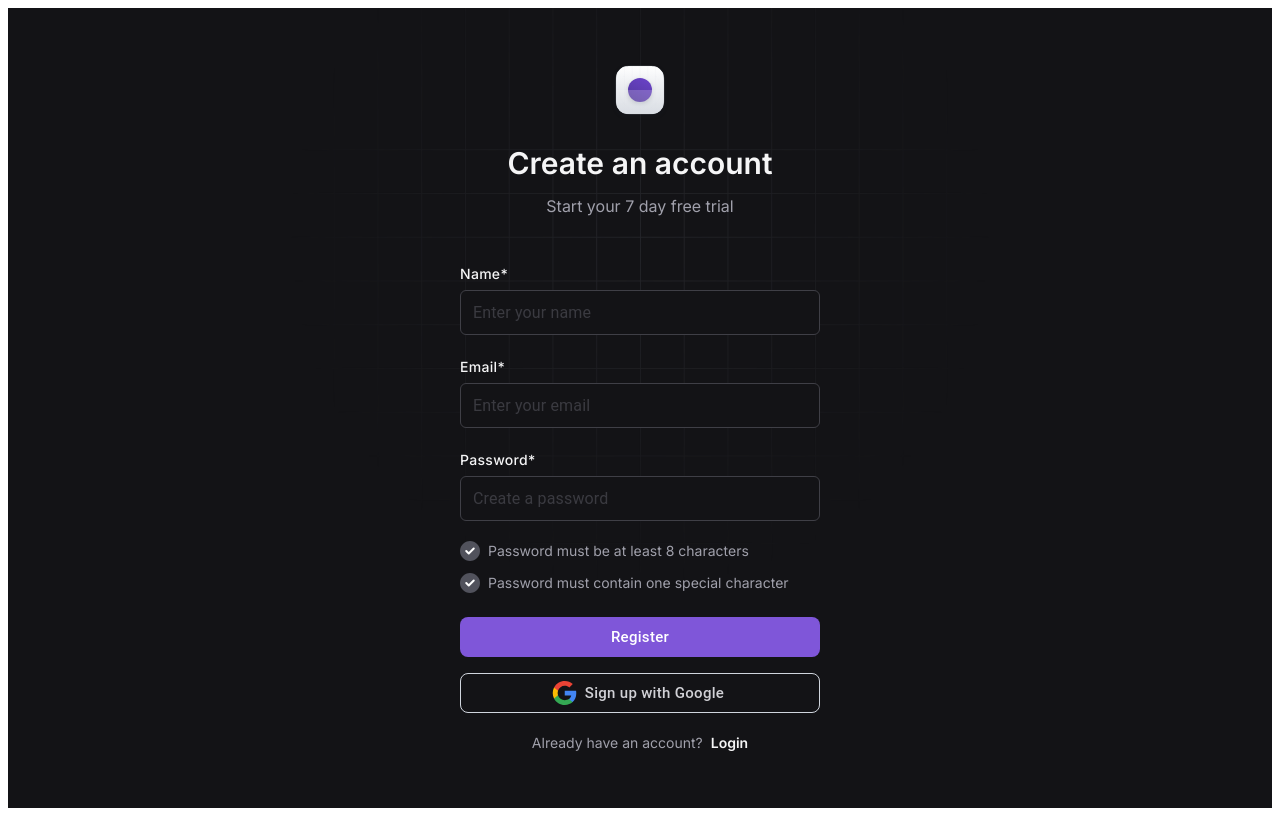
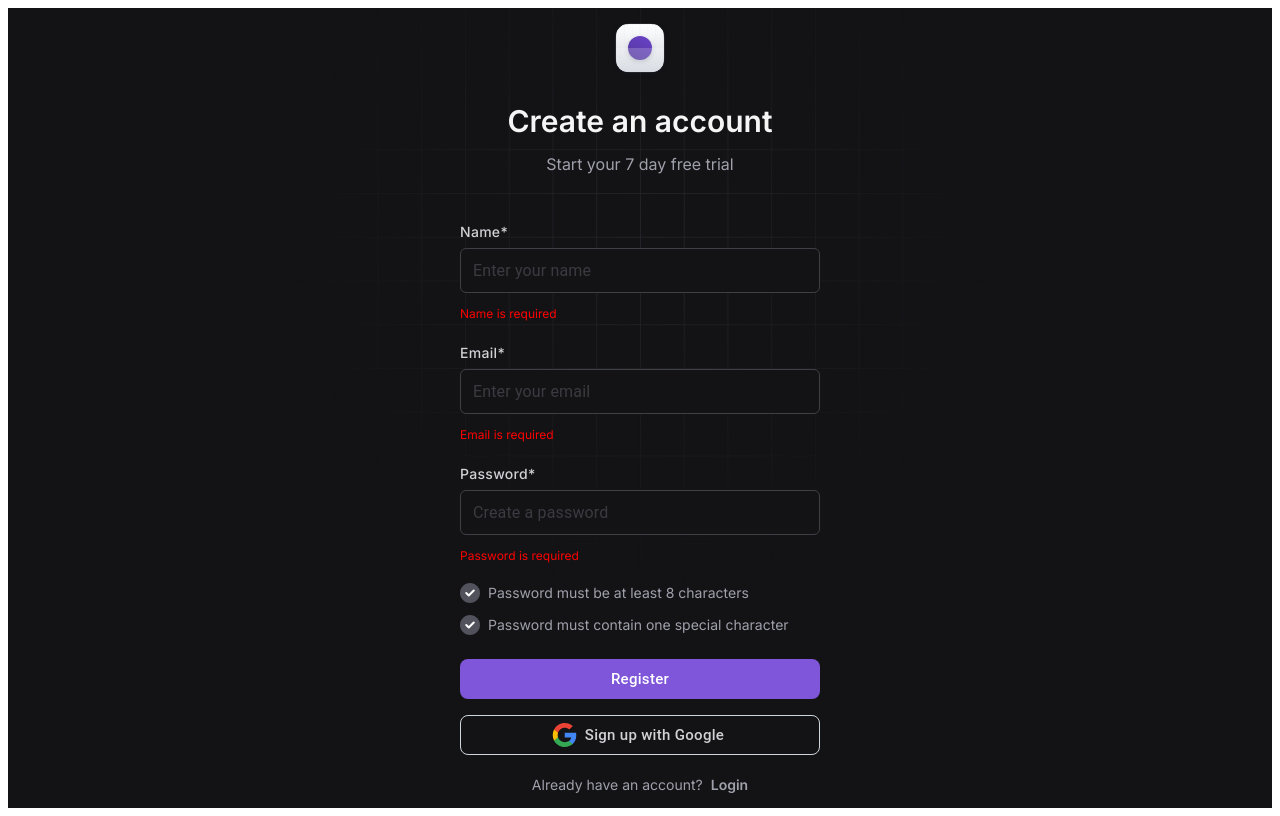
Before and after one commit to jacquesikot/HushAI, a Next.js app: page / in a window 1280 px wide. Both pictures are taken after a click on the button "Register". Built offline with nearby package versions, Linux system fonts and the light colour scheme; no server answers.

Commit message:
feat: added the register validation and fixed the label colo

```diff
--- a/src/components/AppInput.tsx
+++ b/src/components/AppInput.tsx
@@ -15,7 +15,7 @@ const Wrapper = styled.div<{ width?: number }>`
   width: ${(props) => (props.width ? `${props.width}px` : '100%')};
 `;
 const LabelText = styled.p`
-  color: ${(props) => props.theme.colors.text['text-primary-(900)'].value};
+  color: ${(props) => props.theme.colors.text['text-secondary-(700)'].value};
   font-size: 14px;
   font-style: normal;
   font-weight: 500;
@@ -28,7 +28,7 @@ const AppInput = (props: Props) => {
   const theme = useTheme();
   return (
     <Wrapper width={props.width}>
-      <LabelText>{props.label}</LabelText>
+      <LabelText>{props.label} </LabelText>
       <Input placeholder={props.placeholder} appTheme={theme} />
     </Wrapper>
   );
--- a/src/components/auth/RegisterForm.tsx
+++ b/src/components/auth/RegisterForm.tsx
@@ -41,11 +41,18 @@ const StyledParagraph = styled.p`
   cursor: pointer;
 
   a {
-    color: ${(props) => props.theme.colors.text['text-primary-(900)'].value};
+    color: ${(props) => props.theme.colors.text['text-tertiary-(600)'].value};
     text-decoration: none;
     margin-left: ${(props) => props.theme.spacing['spacing-xs'].value};
     font-weight: 600;
   }
+`;
+
+const ErrorText = styled.p`
+  font-size: 12px;
+  color: red;
+  margin: 5px 0 0 0;
+  align-self: flex-start;
 `;
 
 interface RegisterFormProps {
@@ -70,73 +77,101 @@ const RegisterForm = (props: RegisterFormProps) => {
       name?: string;
     } = {};
     if (!email) newErrors.email = 'Email is required';
-    if (!password) newErrors.password = 'Password is required';
+    if (!password) {
+      newErrors.password = 'Password is required';
+    } else {
+      if (password.length < 8)
+        newErrors.password = 'Password must be at least 8 characters';
+      if (!/[!@#$%^&*]/.test(password)) {
+        newErrors.password = newErrors.password
+          ? `${newErrors.password} and contain one special character`
+          : 'Password must contain one special character';
+      }
+    }
     if (!name) newErrors.name = 'Name is required';
     setErrors(newErrors);
     return Object.keys(newErrors).length === 0;
   };
 
-  const handleSubmit = (e: React.FormEvent<HTMLFormElement>) => {
-    e.preventDefault();
+  const handleRegister = () => {
     if (validate()) {
       // Handle registration logic here
       console.log('Registered with:', { email, password, name });
     }
   };
 
-  const hasMinLength = password.length >= 8;
-  const hasSpecialChar = /[!@#$%^&*]/.test(password);
-
   return (
     <Wrapper>
       <InputWrapper>
         <AppInput
-          type="text"
+          type='text'
           value={name}
           onChange={(e) => setName(e.target.value)}
-          placeholder="Enter your name"
-          label="Name*"
+          placeholder='Enter your name'
+          label='Name*'
           width={360}
         />
+        {errors.name && <ErrorText>{errors.name}</ErrorText>}
         <AppInput
-          type="email"
+          type='email'
           value={email}
           onChange={(e) => setEmail(e.target.value)}
-          placeholder="Enter your email"
-          label="Email*"
+          placeholder='Enter your email'
+          label='Email*'
         />
+        {errors.email && <ErrorText>{errors.email}</ErrorText>}
         <AppInput
-          type="password"
+          type='password'
           value={password}
           onChange={(e) => setPassword(e.target.value)}
-          placeholder="Create a password"
-          label="Password*"
+          placeholder='Create a password'
+          label='Password*'
           isSecured
         />
+        {errors.password && <ErrorText>{errors.password}</ErrorText>}
       </InputWrapper>
 
       <CheckboxContainer>
-        <AuthCheckbox style={{ marginRight: theme.spacing['spacing-md'].value }} />
-        <StyledParagraph>Password must be at least 8 characters</StyledParagraph>
+        <AuthCheckbox
+          style={{ marginRight: theme.spacing['spacing-md'].value }}
+        />
+        <StyledParagraph>
+          Password must be at least 8 characters
+        </StyledParagraph>
       </CheckboxContainer>
       <CheckboxContainer
-        style={{ marginTop: theme.spacing['spacing-lg'].value, marginBottom: theme.spacing['spacing-3xl'].value }}
+        style={{
+          marginTop: theme.spacing['spacing-lg'].value,
+          marginBottom: theme.spacing['spacing-3xl'].value,
+        }}
       >
-        <AuthCheckbox style={{ marginRight: theme.spacing['spacing-md'].value }} />
-        <StyledParagraph>Password must contain one special character</StyledParagraph>
+        <AuthCheckbox
+          style={{ marginRight: theme.spacing['spacing-md'].value }}
+        />
+        <StyledParagraph>
+          Password must contain one special character
+        </StyledParagraph>
       </CheckboxContainer>
-      <AppButton label="Register" onClick={() => true} type="primary" width={'100%'} />
+      <AppButton
+        label='Register'
+        onClick={handleRegister}
+        type='primary'
+        width={'100%'}
+      />
       <AppButton
         style={{ marginTop: theme.spacing['spacing-xl'].value }}
         icon={<GoogleIcon />}
-        label="Sign up with Google"
+        label='Sign up with Google'
         onClick={() => true}
-        type="secondary"
+        type='secondary'
         width={'100%'}
       />
 
-      <StyledParagraph onClick={props.handleClickLogin} style={{ marginTop: theme.spacing['spacing-2xl'].value }}>
-        Already have an account? <a href="#">Login</a>
+      <StyledParagraph
+        onClick={props.handleClickLogin}
+        style={{ marginTop: theme.spacing['spacing-2xl'].value }}
+      >
+        Already have an account? <a href='#'>Login</a>
       </StyledParagraph>
     </Wrapper>
   );
```
Also changed, not shown: 1 other file (tests, documents, lock files or other folders).
